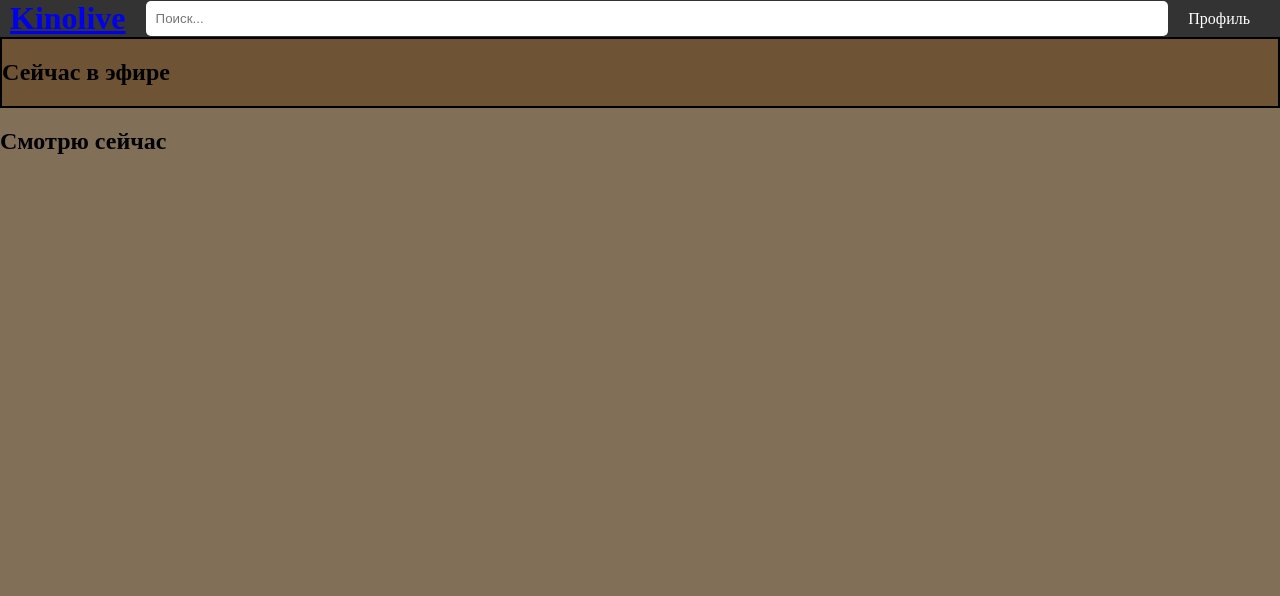
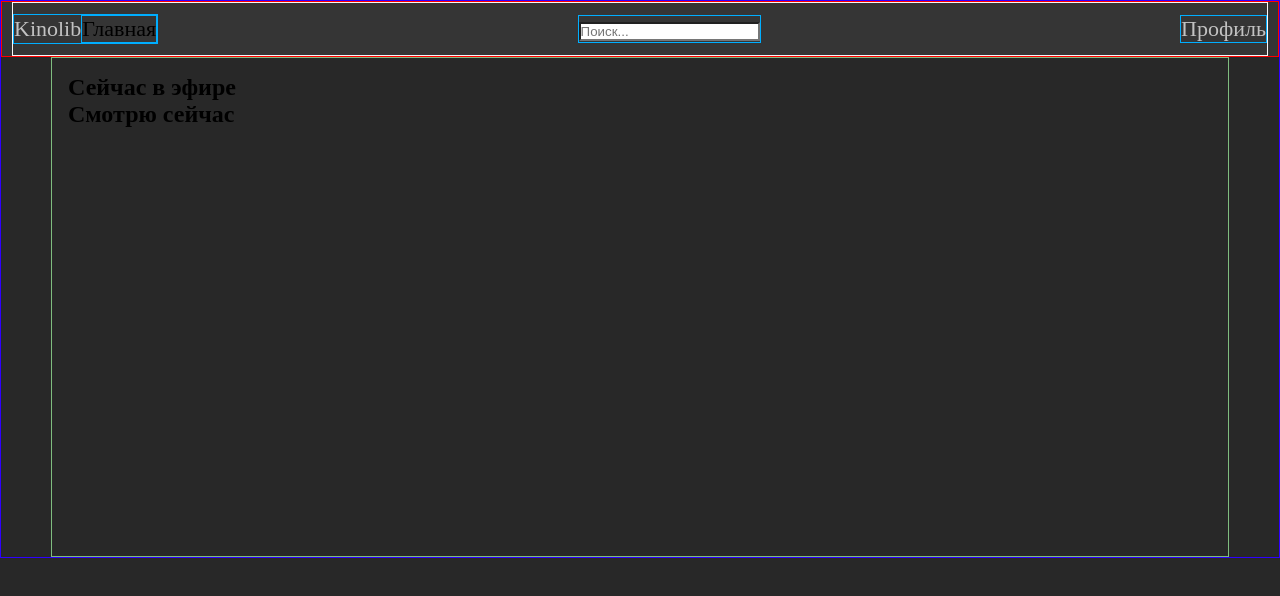
Before and after one commit to Kivanari/site, a plain HTML site: page index.html in a window 1280 px wide. Drawn offline with Linux system fonts and the light colour scheme.

Commit message:
разметка

```diff
--- a/css/styles.css
+++ b/css/styles.css
@@ -1,68 +1,62 @@
+/* Сброс стилей для всех элементов на странице */
+* {
+    margin: 0;
+    padding: 0;
+    box-sizing: border-box; /* Установка модели контура на "border-box" */
+    border-radius: 0px; /* радиус закругления углов */
+    text-decoration: none; /* убирает подчеркивание ссылок*/
+
+}
+
+/* Стили для всей страницы */
 body {
-    border-radius: 15px;
-    background-color: rgb(129, 111, 88);
-    margin: 0;
+    background-color: #282828; /* Цвет фона */
+    border: 1px solid #2f00ff; /* Рамка вокруг body */
+}
+
+/* Стили для верхней панели */
+.top-bar {
+
+    background-color: #353535; /* Цвет фона верхней панели */
+    padding: 0px 10px; /* Внутренний отступ сверху и снизу 0px, справа и слева 8px */
+    border: 0.1px solid #ff0000; /* Рамка вокруг верхней панели */
+    height: 56px;
+    position: sticky;
+    top: 0;
+}
+
+/* Стили для панели навигации */
+.nav-panel{
+
+    display: flex;
+    align-items: center;
+    justify-content: space-between;
+    border: 0.01px solid #faf8f8; /* Рамка вокруг панели навигации */
+
+    height: 100%;
+}
+
+.nav-panel a{
+    color: #c2c2c2;
+}
+
+.nav-panel div{
+    border: 0.1px solid #00aeff;
+    font-size: 22px;
+
+}
+
+.menu-logo{
+    display: flex;
+    align-items: center;
 }
 
 
 
 
-
-.main-cont{
-
+.main{
+    margin: 0 50px;
+    padding: 16px;
+    border: 0.2px solid #7fbd7f;
+    height: 500px;
 }
-
-.fr-page{
-
-}
-
-
-/* Общие стили для топ-бара */
-.top-bar {
-    display: flex;
-    justify-content: space-between;
-    align-items: center;
-    background-color: #333;
-    color: #dbd9d9;
-    padding: 0px 10px; /* Установите отступы по вертикали и горизонтали */
-
-}
-
-/* Стили для названия сайта */
-.go-home h1 {
-    margin: 0; /* Убираем отступы вокруг названия сайта */
-    text-decoration: none;
-}
-
-/* Стили для поля поиска */
-.search-bar {
-        align-items: center;
-    flex: 1; /* Растягиваем поле поиска, чтобы оно занимало все доступное пространство */
-    margin: 0 20px; /* Добавляем отступы справа и слева */
-}
-
-.search-input {
-    width: 100%; /* Растягиваем поле поиска на всю доступную ширину */
-    padding: 10px; /* Добавляем отступы внутри поля */
-    border: none;
-    border-radius: 5px;
-}
-
-
-/* Стили для кнопки профиля */
-.profile a {
-    text-decoration: none;
-    color: #fff;
-    padding: 10px 20px;
-    background-color: #333;
-    border: none;
-    border-radius: 5px;
-    cursor: pointer;
-}
-
-
-.on-tv {
-    background-color: #6e5334;
-    border: 2px solid #000;
-
-}
--- a/index.html
+++ b/index.html
@@ -5,46 +5,69 @@
         <link rel="stylesheet" href="css/styles.css">
         <title>Kinolib</title>
     </head>
-
+<!--  -->
     <body>
-        <!--<script>
+        <!-- <script>
             // Функция для обновления страницы
             function autoRefreshPage() {
                 location.reload(); // Этот метод перезагружает текущую страницу
             }
 
             // Устанавливаем интервал обновления в 10 секунд (10000 миллисекунд)
-            setInterval(autoRefreshPage, 5000);
-        </script>-->
+            setInterval(autoRefreshPage, 2000);
+        </script> -->
         <header class="top-bar">
-            <div class="site-title">
-                <div class="go-home">
-                    <a href="index.html"><h1>Kinolive</h1></a>
+
+            <nav class="nav-panel">
+
+                <div class="menu-logo"> <!--значек сайта-->
+
+                    <a class="go-home" href="index.html" >Kinolib</a>
+                    <div class="drop-menu">
+                        <span class="glav"> Главная</span>
+                    </div>
+
                 </div>
-            </div>
-            <div class="search-bar">
-                <input type="text" class="search-input" placeholder="Поиск...">
-            </div>
-            <div class="profile">
-                <a href="profile.html">Профиль</a>
 
-            </div>
+
+
+                <div class="search-bar"> <!-- поле поиска -->
+                    <input type="text" class="search-input" placeholder="Поиск...">
+                </div>
+
+
+                <div class="profile"> <!-- переход на профиль с выпадающим меню -->
+                    <a href="profile.html">Профиль</a>
+
+                </div>
+
+            </nav>
         </header>
-        <main class="main-cont">
 
-            <section class="fr-page">
+        <main class="main"> <!-- основная часть сайта -->
+
+            <section class="fr-page"> <!--  -->
 
                 <div class="on-tv">
                     <h2>Сейчас в эфире</h2>
                 </div>
             </section>
-            <section class="continue-watching">
-                <h2>Смотрю сейчас</h2>
 
+            <section class="watching"> <!--  -->
+
+                <div class="continue-watching">
+
+                    <h2>Смотрю сейчас</h2>
+                </div>
             </section>
 
         </main>
 
+
+        <footer>
+
+        </footer>
+
     </body>
 
 </html>
```
Also changed, not shown: profile.html (+31 -11 lines).
